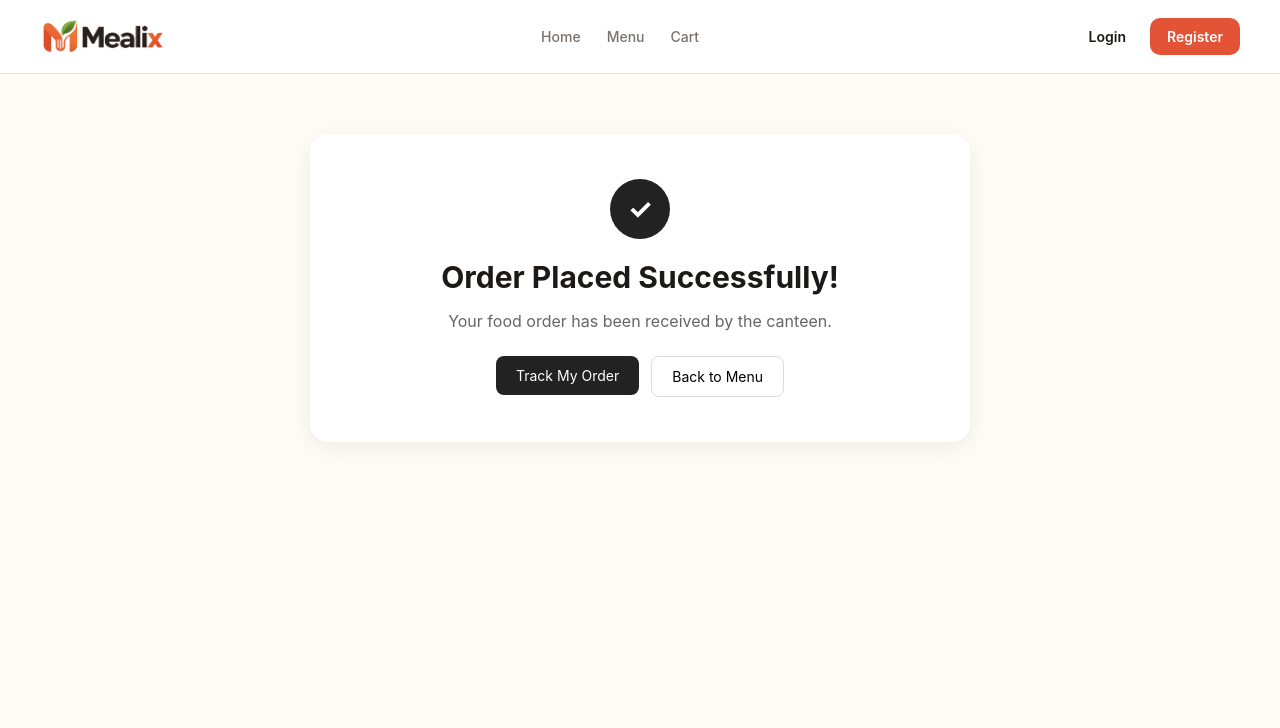
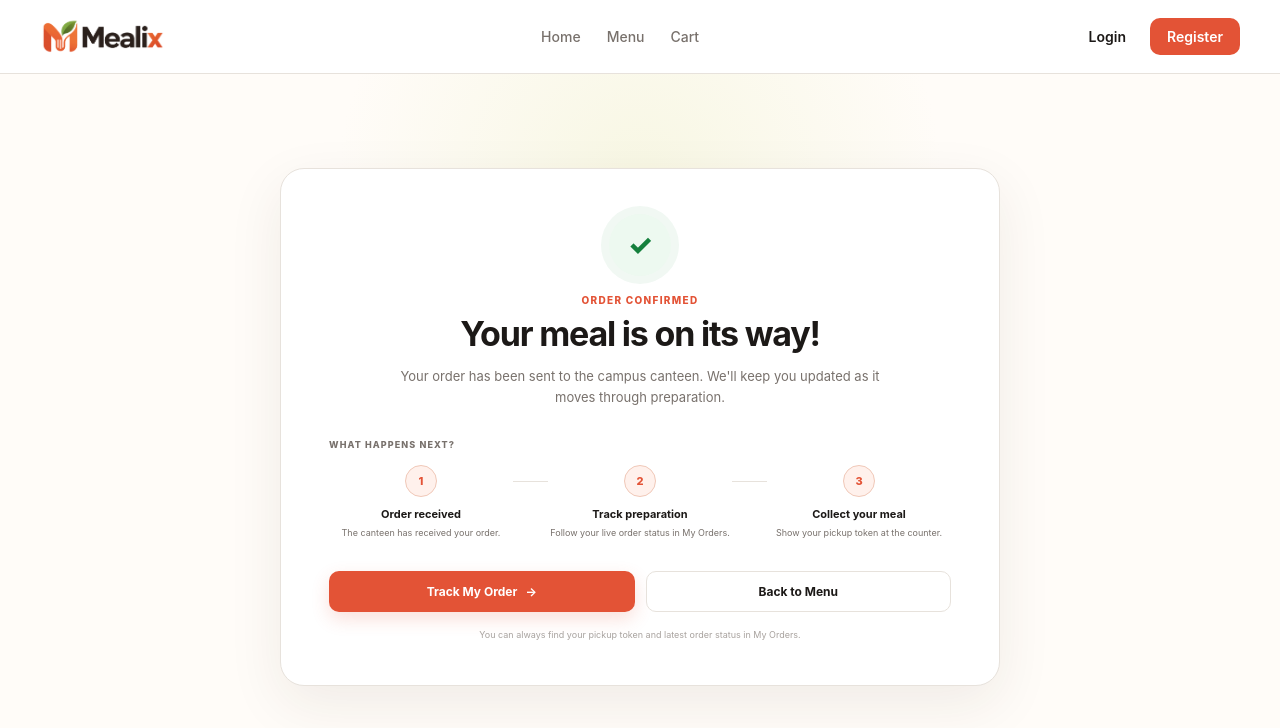
Before and after one commit to mostlyishu/Mealix, a React (Vite) app: page /order-success in a window 1280 px wide. Shown: the top 728 px of the page. Built offline with nearby package versions, Linux system fonts and the light colour scheme.

Commit message:
Redesign Mealix order success UI

```diff
--- a/src/index.css
+++ b/src/index.css
@@ -3777,231 +3777,415 @@ main {
 }
 
 /* =========================
-   ORDER SUCCESS PAGE
+   ORDER SUCCESS PAGE V2
    ========================= */
 
 .order-success-page {
-  max-width: 700px;
-  margin: auto;
-  padding: 60px 20px;
+  max-width: none;
+
+  min-height: calc(100vh - 74px);
+
+  display: flex;
+  align-items: center;
+  justify-content: center;
+
+  padding: 55px 24px 75px;
+
+  background:
+    radial-gradient(
+      circle at 50% 15%,
+      rgba(245, 245, 220, 0.75),
+      transparent 34%
+    ),
+    var(--background);
 }
 
 .order-success-card {
-  background: white;
-  padding: 45px 35px;
-  border-radius: 18px;
+  width: 100%;
+  max-width: 720px;
+
+  padding: 45px 48px;
+
+  border: 1px solid var(--border);
+  border-radius: 24px;
+
+  background: var(--surface);
+
   text-align: center;
 
-  box-shadow: 0 5px 25px rgba(0, 0, 0, 0.07);
-}
+  box-shadow:
+    0 18px 55px rgba(65, 40, 25, 0.08);
+}
+
+
+/* =========================
+   SUCCESS HEADING
+   ========================= */
 
 .success-icon {
-  width: 60px;
-  height: 60px;
-
-  margin: 0 auto 20px;
+  width: 62px;
+  height: 62px;
 
   display: flex;
   align-items: center;
   justify-content: center;
 
+  margin: 0 auto 18px;
+
   border-radius: 50%;
 
-  background: #222;
-  color: white;
+  background: #edf9f0;
+  color: var(--success);
 
   font-size: 28px;
-  font-weight: bold;
-}
-
-.order-success-card h1 {
-  margin: 0 0 10px;
-  font-size: 30px;
+  font-weight: 800;
+
+  box-shadow:
+    0 0 0 8px rgba(21, 128, 61, 0.06);
+}
+
+.success-eyebrow {
+  display: block;
+
+  margin-bottom: 9px;
+
+  color: var(--primary);
+
+  font-size: 10px;
+  font-weight: 800;
+
+  letter-spacing: 1.3px;
+}
+
+.order-success-card > h1 {
+  margin: 0;
+
+  color: var(--text-primary);
+
+  font-size: 34px;
+  line-height: 1.1;
+
+  letter-spacing: -1.2px;
 }
 
 .success-message {
-  color: #666;
+  max-width: 500px;
+
+  margin: 13px auto 0;
+
+  color: var(--text-secondary);
+
+  font-size: 13px;
+  line-height: 1.65;
+}
+
+
+/* =========================
+   ORDER REFERENCE
+   ========================= */
+
+.success-order-reference {
+  display: inline-flex;
+  align-items: center;
+
+  gap: 8px;
+
+  margin-top: 23px;
+  padding: 8px 13px;
+
+  border: 1px solid var(--border);
+  border-radius: 999px;
+
+  background: var(--surface-warm);
+}
+
+.success-order-reference span {
+  color: var(--text-secondary);
+
+  font-size: 9px;
+  font-weight: 700;
+
+  letter-spacing: 0.8px;
+}
+
+.success-order-reference strong {
+  color: var(--text-primary);
+
+  font-size: 12px;
+}
+
+
+/* =========================
+   PICKUP TOKEN
+   ========================= */
+
+.pickup-token-box {
+  margin-top: 25px;
+  padding: 24px;
+
+  border: 1px solid #f1c8b9;
+  border-radius: 17px;
+
+  background:
+    linear-gradient(
+      145deg,
+      #fff8f4,
+      #fff1ea
+    );
+}
+
+.pickup-token-label {
+  display: block;
+
+  margin-bottom: 8px;
+
+  color: var(--primary-dark);
+
+  font-size: 9px;
+  font-weight: 800;
+
+  letter-spacing: 1.2px;
+}
+
+.pickup-token-box > strong {
+  display: block;
+
+  color: var(--primary);
+
+  font-size: 31px;
+  line-height: 1.1;
+
+  letter-spacing: 1px;
+}
+
+.pickup-token-box > p {
+  margin: 8px 0 0;
+
+  color: var(--text-secondary);
+
+  font-size: 11px;
+}
+
+
+/* =========================
+   WHAT HAPPENS NEXT
+   ========================= */
+
+.success-next-section {
+  margin-top: 31px;
+
+  text-align: left;
+}
+
+.success-next-label {
+  display: block;
+
   margin-bottom: 15px;
-}
-
-.success-order-id {
-  font-weight: bold;
-  margin-bottom: 25px;
-}
-
-
-/* Pickup Token */
-
-.pickup-token-box {
-  margin: 30px auto;
-
-  padding: 25px;
-
-  max-width: 400px;
-
-  background: #f5f5f5;
-
-  border: 2px dashed #bbb;
-  border-radius: 14px;
-}
-
-.pickup-token-box span {
+
+  color: var(--text-secondary);
+
+  font-size: 9px;
+  font-weight: 800;
+
+  letter-spacing: 1.1px;
+}
+
+.success-steps {
+  display: grid;
+
+  grid-template-columns:
+    1fr 35px 1fr 35px 1fr;
+
+  align-items: start;
+}
+
+.success-step {
+  text-align: center;
+}
+
+.success-step-icon {
+  width: 32px;
+  height: 32px;
+
+  display: flex;
+  align-items: center;
+  justify-content: center;
+
+  margin: 0 auto 10px;
+
+  border: 1px solid #f0c8b8;
+  border-radius: 50%;
+
+  background: var(--primary-soft);
+  color: var(--primary);
+
+  font-size: 11px;
+  font-weight: 800;
+}
+
+.success-step strong {
   display: block;
 
-  margin-bottom: 10px;
-
-  color: #666;
-
-  font-size: 13px;
-  text-transform: uppercase;
-  letter-spacing: 1px;
-}
-
-.pickup-token-box strong {
-  display: block;
-
-  font-size: 34px;
-  letter-spacing: 3px;
-
-  margin-bottom: 10px;
-}
-
-.pickup-token-box p {
-  margin: 0;
-
-  color: #777;
-  font-size: 13px;
-}
-
-
-/* Buttons */
+  color: var(--text-primary);
+
+  font-size: 11px;
+}
+
+.success-step p {
+  margin: 5px 0 0;
+
+  color: var(--text-secondary);
+
+  font-size: 9px;
+  line-height: 1.5;
+}
+
+.success-step-line {
+  height: 1px;
+
+  margin-top: 16px;
+
+  background: var(--border);
+}
+
+
+/* =========================
+   SUCCESS ACTIONS
+   ========================= */
 
 .success-actions {
-  display: flex;
-  justify-content: center;
-  gap: 12px;
-
-  margin-top: 25px;
+  display: grid;
+
+  grid-template-columns: 1fr 1fr;
+
+  gap: 11px;
+
+  margin-top: 31px;
 }
 
 .track-order-button,
 .order-more-button {
-  padding: 11px 20px;
-
-  border-radius: 8px;
-
-  font-size: 14px;
+  display: flex;
+  align-items: center;
+  justify-content: center;
+
+  gap: 8px;
+
+  padding: 12px 17px;
+
+  border-radius: 10px;
+
+  text-decoration: none;
+
+  font-size: 12px;
+  font-weight: 700;
+
+  transition: var(--transition);
 }
 
 .track-order-button {
-  border: none;
-
-  background: #222;
+  background: var(--primary);
   color: white;
+
+  box-shadow:
+    0 7px 18px rgba(227, 83, 54, 0.18);
 }
 
 .track-order-button:hover {
-  background: #444;
+  background: var(--primary-hover);
+
+  transform: translateY(-1px);
 }
 
 .order-more-button {
-  background: white;
-
-  border: 1px solid #ddd;
+  border: 1px solid var(--border);
+
+  background: var(--surface);
+  color: var(--text-primary);
 }
 
 .order-more-button:hover {
-  background: #f5f5f5;
-}
-
-
-/* Mobile */
-
-@media (max-width: 500px) {
+  border-color: #dccbc2;
+
+  background: var(--surface-warm);
+
+  transform: translateY(-1px);
+}
+
+.success-footer-note {
+  margin: 17px 0 0;
+
+  color: var(--text-muted);
+
+  font-size: 9px;
+}
+
+
+/* =========================
+   ORDER SUCCESS RESPONSIVE
+   ========================= */
+
+@media (max-width: 650px) {
+  .order-success-page {
+    align-items: flex-start;
+
+    padding: 30px 15px 55px;
+  }
+
   .order-success-card {
-    padding: 35px 20px;
-  }
-
-  .order-success-card h1 {
-    font-size: 25px;
-  }
-
-  .pickup-token-box strong {
-    font-size: 28px;
+    padding: 35px 24px;
+
+    border-radius: 19px;
+  }
+
+  .order-success-card > h1 {
+    font-size: 29px;
+  }
+
+  .success-steps {
+    display: flex;
+    flex-direction: column;
+
+    gap: 16px;
+  }
+
+  .success-step {
+    width: 100%;
+
+    display: flex;
+    align-items: center;
+
+    gap: 12px;
+
+    text-align: left;
+  }
+
+  .success-step-icon {
+    flex-shrink: 0;
+
+    margin: 0;
+  }
+
+  .success-step-line {
+    width: 1px;
+    height: 17px;
+
+    margin: -8px 0 -8px 15px;
   }
 
   .success-actions {
-    flex-direction: column;
-  }
-
-  .success-actions a {
-    width: 100%;
-  }
-
-  .success-actions button {
-    width: 100%;
-  }
-}
-
-/* Pickup token inside My Orders */
-
-.order-pickup-token {
-  display: inline-flex;
-  align-items: center;
-  gap: 12px;
-
-  margin-bottom: 30px;
-  padding: 10px 15px;
-
-  background: #f5f5f5;
-  border: 1px dashed #bbb;
-  border-radius: 9px;
-}
-
-.order-pickup-token span {
-  color: #777;
-  font-size: 12px;
-  text-transform: uppercase;
-  letter-spacing: 0.5px;
-}
-
-.order-pickup-token strong {
-  font-size: 18px;
-  letter-spacing: 1px;
-}
-
-.estimated-pickup {
-  display: flex;
-  align-items: center;
-  gap: 12px;
-
-  margin-bottom: 25px;
-}
-
-.estimated-pickup span {
-  color: #777;
-  font-size: 13px;
-}
-
-.estimated-pickup strong {
-  font-size: 16px;
-}
-
-.queue-info {
-  display: flex;
-  align-items: center;
-  gap: 12px;
-
-  margin-bottom: 25px;
-}
-
-.queue-info span {
-  color: #777;
-  font-size: 13px;
-}
-
-.queue-info strong {
-  font-size: 16px;
+    grid-template-columns: 1fr;
+  }
+}
+
+@media (max-width: 400px) {
+  .order-success-card {
+    padding: 30px 18px;
+  }
+
+  .pickup-token-box > strong {
+    font-size: 27px;
+  }
 }
 
 /* =========================
--- a/src/pages/OrderSuccess.jsx
+++ b/src/pages/OrderSuccess.jsx
@@ -8,47 +8,131 @@ function OrderSuccess() {
 
   return (
     <main className="order-success-page">
-      <div className="order-success-card">
-        <div className="success-icon">✓</div>
+      <section className="order-success-card">
 
-        <h1>Order Placed Successfully!</h1>
+        {/* Success heading */}
+
+        <div className="success-icon">
+          ✓
+        </div>
+
+        <span className="success-eyebrow">
+          ORDER CONFIRMED
+        </span>
+
+        <h1>Your meal is on its way!</h1>
 
         <p className="success-message">
-          Your food order has been received by the canteen.
+          Your order has been sent to the campus
+          canteen. We&apos;ll keep you updated as it
+          moves through preparation.
         </p>
 
+        {/* Order reference */}
+
         {orderId && (
-          <p className="success-order-id">
-            Order #{orderId}
-          </p>
+          <div className="success-order-reference">
+            <span>MEALIX ORDER</span>
+            <strong>#{orderId}</strong>
+          </div>
         )}
+
+        {/* Pickup token */}
 
         {pickupToken && (
           <div className="pickup-token-box">
-            <span>Your Pickup Token</span>
+            <span className="pickup-token-label">
+              YOUR PICKUP TOKEN
+            </span>
 
             <strong>{pickupToken}</strong>
 
             <p>
-              Keep this token ready when collecting your food.
+              Show this token at the canteen counter
+              when your order is ready.
             </p>
           </div>
         )}
 
+        {/* What happens next */}
+
+        <div className="success-next-section">
+          <span className="success-next-label">
+            WHAT HAPPENS NEXT?
+          </span>
+
+          <div className="success-steps">
+            <div className="success-step">
+              <div className="success-step-icon">
+                1
+              </div>
+
+              <div>
+                <strong>Order received</strong>
+                <p>
+                  The canteen has received your order.
+                </p>
+              </div>
+            </div>
+
+            <div className="success-step-line"></div>
+
+            <div className="success-step">
+              <div className="success-step-icon">
+                2
+              </div>
+
+              <div>
+                <strong>Track preparation</strong>
+                <p>
+                  Follow your live order status in
+                  My Orders.
+                </p>
+              </div>
+            </div>
+
+            <div className="success-step-line"></div>
+
+            <div className="success-step">
+              <div className="success-step-icon">
+                3
+              </div>
+
+              <div>
+                <strong>Collect your meal</strong>
+                <p>
+                  Show your pickup token at the counter.
+                </p>
+              </div>
+            </div>
+          </div>
+        </div>
+
+        {/* Actions */}
+
         <div className="success-actions">
-          <Link to="/orders">
-            <button className="track-order-button">
-              Track My Order
-            </button>
+          <Link
+            to="/orders"
+            className="track-order-button"
+          >
+            Track My Order
+            <span>→</span>
           </Link>
 
-          <Link to="/menu">
-            <button className="order-more-button">
-              Back to Menu
-            </button>
+          <Link
+            to="/menu"
+            className="order-more-button"
+          >
+            Back to Menu
           </Link>
         </div>
-      </div>
+
+        <p className="success-footer-note">
+          You can always find your pickup token and
+          latest order status in My Orders.
+        </p>
+
+      </section>
     </main>
   );
 }
```
